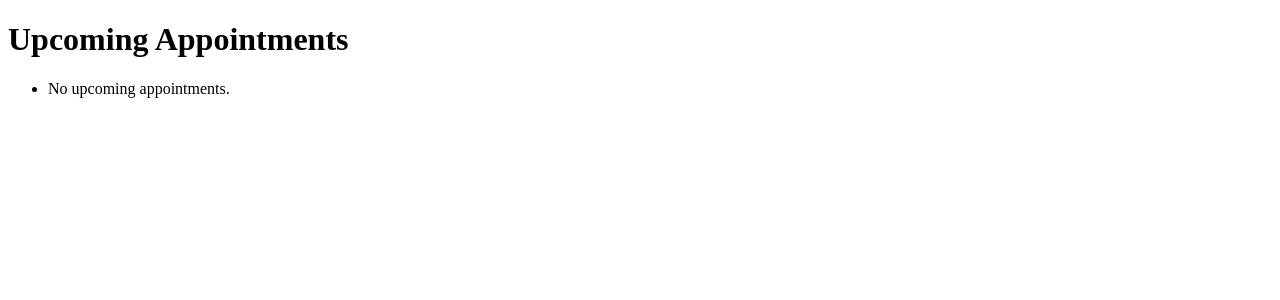
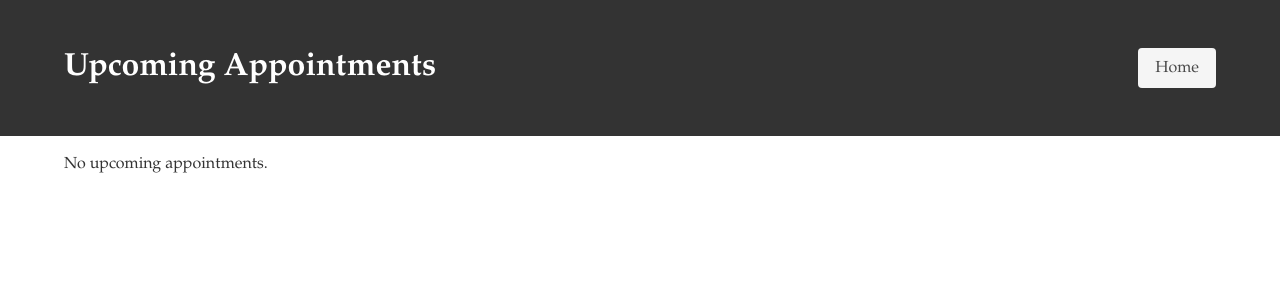
Before and after one commit to awisniew207/django-deploy, a Django app: page /inbox/ in a window 1280 px wide. Shown: the top 300 px of the page. Run offline with Django 4.2, Linux system fonts and the light colour scheme; a user stored in the database is signed in; data comes from the database, SQL or seed files in the repository.

Commit message:
Inbox html

```diff
--- a/LineUp/Barber/templates/Barber/inbox.html
+++ b/LineUp/Barber/templates/Barber/inbox.html
@@ -1,20 +1,111 @@
+{% load static %}
+
 <!DOCTYPE html>
 <html lang="en">
+
 <head>
+    <meta charset="UTF-8">
+    <meta name="viewport" content="width=device-width, initial-scale=1.0">
     <title>My Appointments</title>
-    <!-- Include necessary CSS/JS files -->
+    <link rel="stylesheet" href="https://cdn.jsdelivr.net/npm/bulma@0.9.3/css/bulma.min.css">
+    <style>
+        body {
+            font-family: "Garamond", serif;
+            background-color: white;
+            color: #333;
+        }
+
+        .hero.is-danger,
+        .has-background-primary {
+            background-color: #333;
+            color: white;
+        }
+
+        .card {
+            box-shadow: 0 2px 4px rgba(0, 0, 0, 0.1);
+            margin-bottom: 20px;
+        }
+
+        .button {
+            background-color: #333;
+            border-color: #333;
+            color: white;
+        }
+
+        .button:hover {
+            background-color: #555;
+        }
+
+        .profile-actions {
+            display: flex;
+            gap: 10px;
+            margin-top: 10px;
+        }
+
+        .button.is-primary.visit-shop {
+            background-color: black;
+            border-color: black;
+            color: white;
+        }
+
+        .button.is-primary.visit-shop:hover {
+            background-color: #222;
+        }
+
+        .reviewer-profile-pic {
+            width: 64px;
+            height: 64px;
+            border-radius: 50%;
+            object-fit: cover;
+            margin-right: 10px;
+        }
+    </style>
 </head>
+
 <body>
-    <h1>Upcoming Appointments</h1>
+    <section class="hero is-danger">
+        <div class="hero-body">
+            <div class="container">
+                <div class="columns is-vcentered">
+                    <div class="column">
+                        <h1 class="title">Upcoming Appointments</h1>
+                    </div>
+                    <div class="column has-text-right">
+                        <a href="{% url 'index' %}" class="button is-light">Home</a>
+                    </div>
+                </div>
+            </div>
+        </div>
+    </section>
+    <div class="container mt-4">
+        <div class="columns">
+            <div class="column">
                 <ul>
                     {% for appointment in upcoming_appointments %}
                     <li>
-                Appointment with {{ appointment.barber.user.get_full_name }} on {{ appointment.start_time }}
+                        <div class="card">
+                            <div class="card-content">
+                                <div class="media">
+                                    <div class="media-left">
+                                        <figure class="image is-64x64">
+                                            <img src="{% if appointment.barber.user.profile_pic %}{{ appointment.barber.user.profile_pic.url }}{% else %}default-profile.jpg{% endif %}" alt="Barber Profile Picture" class="reviewer-profile-pic">
+                                        </figure>
+                                    </div>
+                                    <div class="media-content">
+                                        <p class="title">{{ appointment.barber.user.get_full_name }}</p>
+                                        <p class="subtitle">Appointment on {{ appointment.start_time }}</p>
+                                    </div>
+                                </div>
+                            </div>
+                        </div>
                     </li>
                     {% empty %}
                     <li>No upcoming appointments.</li>
                     {% endfor %}
                 </ul>
-    <!-- Other HTML elements -->
+            </div>
+        </div>
+    </div>
 </body>
+
 </html>
```
Lines whose indentation alone changed are shown as unchanged.
